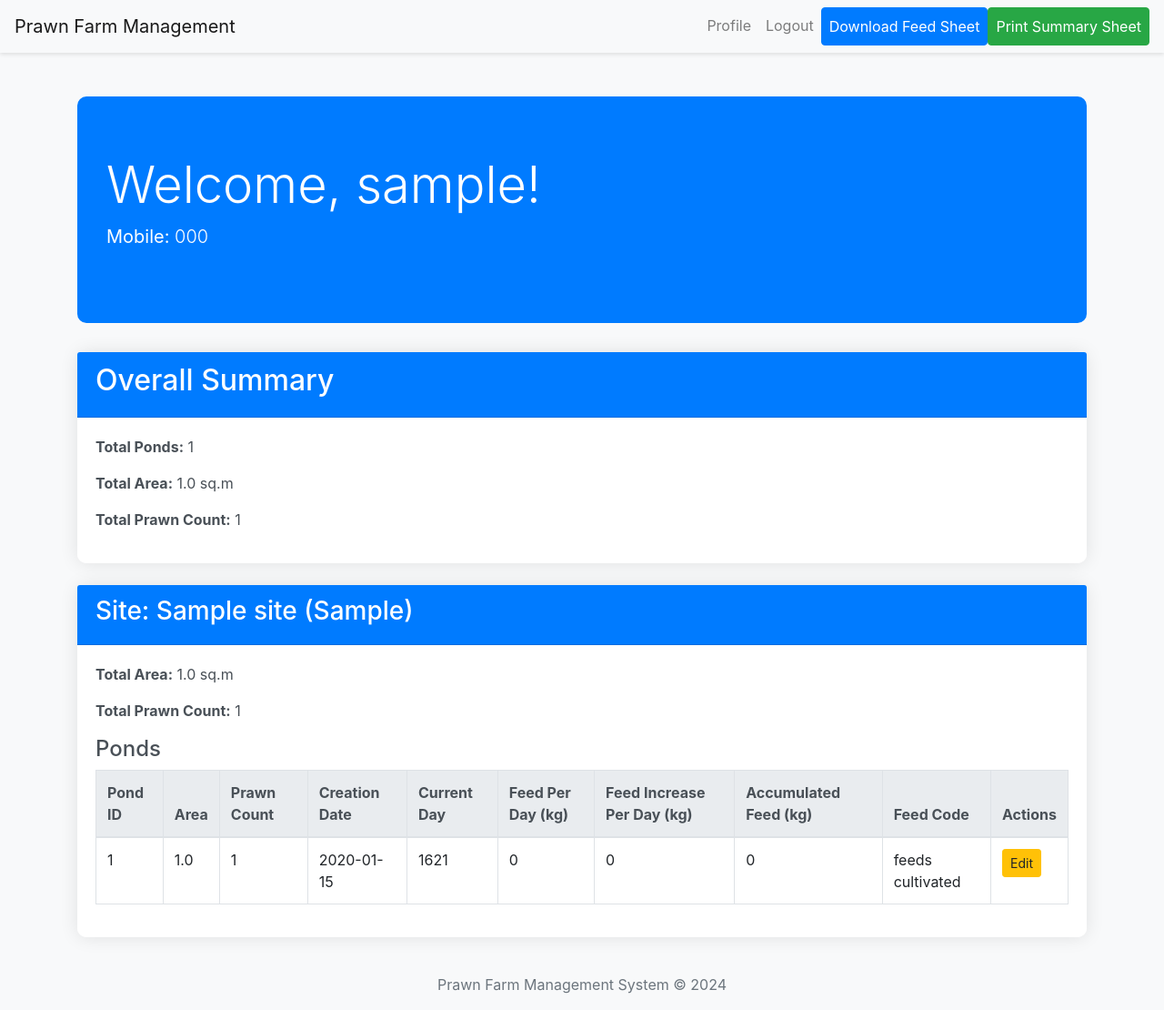
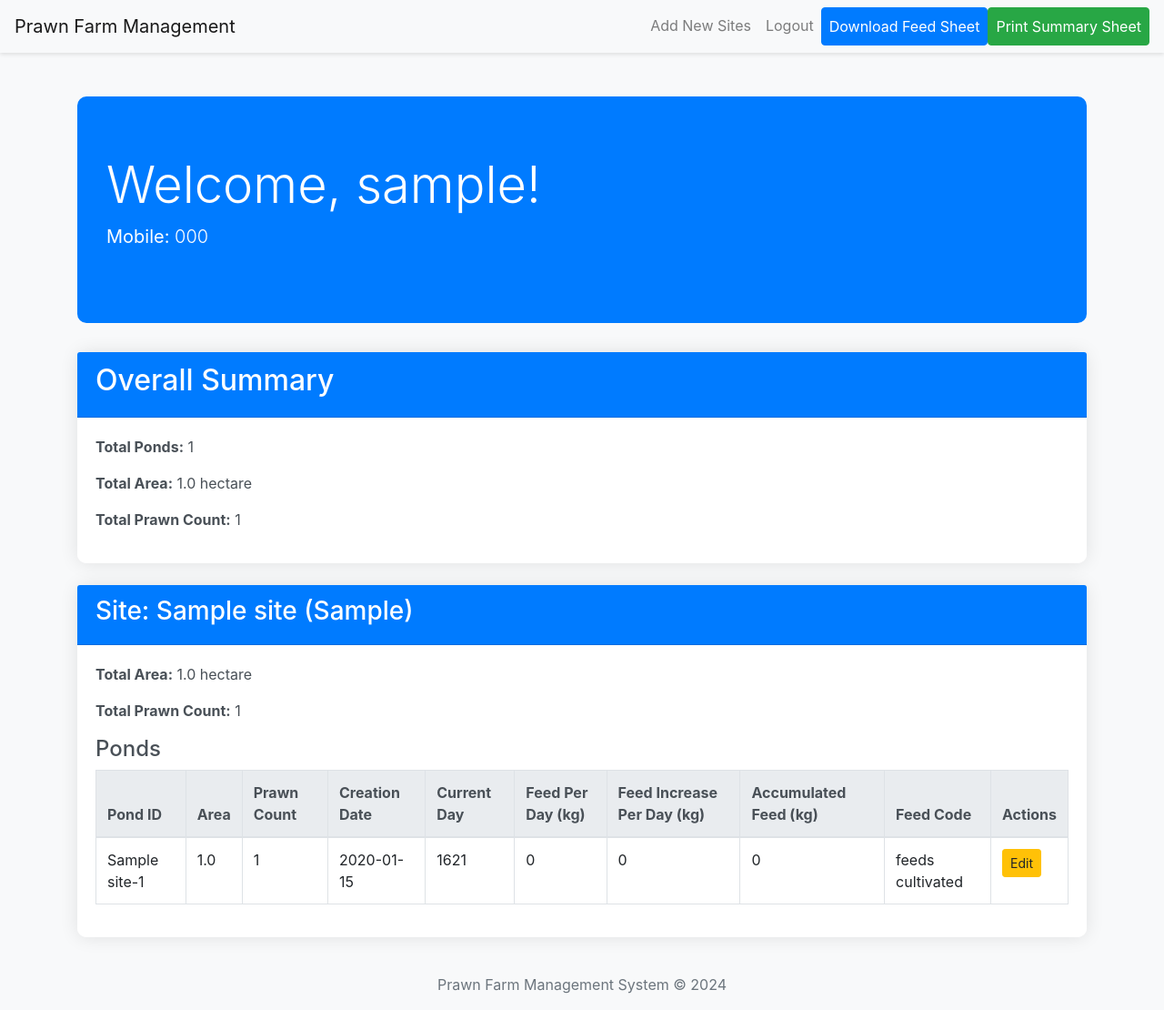
Before and after one commit to AswinKumar1807/live-feed-stock, a Flask app: page /summary in a window 1280 px wide. Shown: the whole page at 91% size. Run offline with Flask 3, Linux system fonts and the light colour scheme; the visitor is signed in with stand-in values (Sample User, id 1); tables that the repository leaves empty hold one stand-in row (values such as "Sample post"); parts of the project's set-up code (start-up, migrations or seed data) failed here and were passed over; some libraries are stand-ins or nearby versions.

Commit message:
bug solve

```diff
--- a/app.py
+++ b/app.py
@@ -46,7 +46,7 @@ def init_db():
                 feed_increase_per_day FLOAT NOT NULL,
                 accumulated_feed FLOAT NOT NULL,
                 feed_code VARCHAR(100) NOT NULL,
-                creation_date DATE NOT NULL DEFAULT CURRENT_DATE,
+                creation_date DATE NOT NULL,
                 current_day INT NOT NULL,
                 FOREIGN KEY (site_id) REFERENCES sites(id)
             )
@@ -179,7 +179,7 @@ def download_feed_sheet():
 
     # Fetch site and pond details
     cursor.execute('''
-        SELECT sites.id as site_id, sites.name, sites.location, ponds.id as pond_id, ponds.area, ponds.prawn_count, ponds.creation_date
+        SELECT sites.id as site_id, sites.name as site_name, sites.location, ponds.id as pond_id, ponds.area, ponds.prawn_count, ponds.creation_date
         FROM sites
         JOIN ponds ON sites.id = ponds.site_id
         WHERE sites.user_id = %s
@@ -212,6 +212,7 @@ def download_feed_sheet():
 
         pond_df = pd.DataFrame(pond_feed_data)
         feed_sheets.append({
+            'site_name': pond['site_name'],
             'pond_id': pond['pond_id'],
             'pond_data': pond_df
         })
@@ -220,7 +221,8 @@ def download_feed_sheet():
     buffer = io.BytesIO()
     with pd.ExcelWriter(buffer, engine='openpyxl') as writer:
         for sheet in feed_sheets:
-            sheet['pond_data'].to_excel(writer, sheet_name=f'Pond {sheet["pond_id"]}', index=False)
+            sheet_name = f'{sheet["site_name"]}-{sheet["pond_id"]}'
+            sheet['pond_data'].to_excel(writer, sheet_name=sheet_name, index=False)
 
     buffer.seek(0)
 
--- a/templates/base.html
+++ b/templates/base.html
@@ -10,7 +10,7 @@
     <nav>
         {% if session['loggedin'] %}
             <a href="{{ url_for('summary') }}">Home</a>
-            <a href="{{ url_for('profile') }}">Profile</a>
+            <a href="{{ url_for('profile') }}">Add New Sites</a>
             <a href="{{ url_for('logout') }}">Logout</a>
         {% endif %}
     </nav>
--- a/templates/profile.html
+++ b/templates/profile.html
@@ -1,6 +1,6 @@
 {% extends "base.html" %}
 {% block content %}
-<h2>Profile Completion</h2>
+<h2>Add New Sites</h2>
 <form method="post">
     <label for="num_sites">Number of sites:</label>
     <input type="number" id="num_sites" name="num_sites" required>
--- a/templates/summary.html
+++ b/templates/summary.html
@@ -60,7 +60,7 @@
         <div class="collapse navbar-collapse" id="navbarNav">
             <ul class="navbar-nav ml-auto">
                 <li class="nav-item">
-                    <a class="nav-link" href="{{ url_for('profile') }}" id="profile-link">Profile</a>
+                    <a class="nav-link" href="{{ url_for('profile') }}" id="profile-link">Add New Sites</a>
                 </li>
                 <li class="nav-item">
                     <a class="nav-link" href="{{ url_for('logout') }}" id="logout-link">Logout</a>
@@ -87,7 +87,7 @@
             </div>
             <div class="card-body">
                 <p><strong>Total Ponds:</strong> {{ total_ponds }}</p>
-                <p><strong>Total Area:</strong> {{ total_area }} sq.m</p>
+                <p><strong>Total Area:</strong> {{ total_area | round(2) }} hectare </p>
                 <p><strong>Total Prawn Count:</strong> {{ total_prawn_count }}</p>
             </div>
         </div>
@@ -98,7 +98,7 @@
                 <h3>Site: {{ site.name }} ({{ site.location }})</h3>
             </div>
             <div class="card-body">
-                <p><strong>Total Area:</strong> {{ site.total_area }} sq.m</p>
+                <p><strong>Total Area:</strong> {{ site.total_area }} hectare </p>
                 <p><strong>Total Prawn Count:</strong> {{ site.total_prawn_count }}</p>
                 <h4>Ponds</h4>
                 <div class="table-responsive">
@@ -120,7 +120,7 @@
                         <tbody>
                             {% for pond in site.ponds %}
                             <tr>
-                                <td>{{ pond.pond_id }}</td>
+                                <td>{{ site.name }}-{{ pond.pond_id }}</td>
                                 <td>{{ pond.area }}</td>
                                 <td>{{ pond.prawn_count }}</td>
                                 <td>{{ pond.creation_date }}</td>
```
